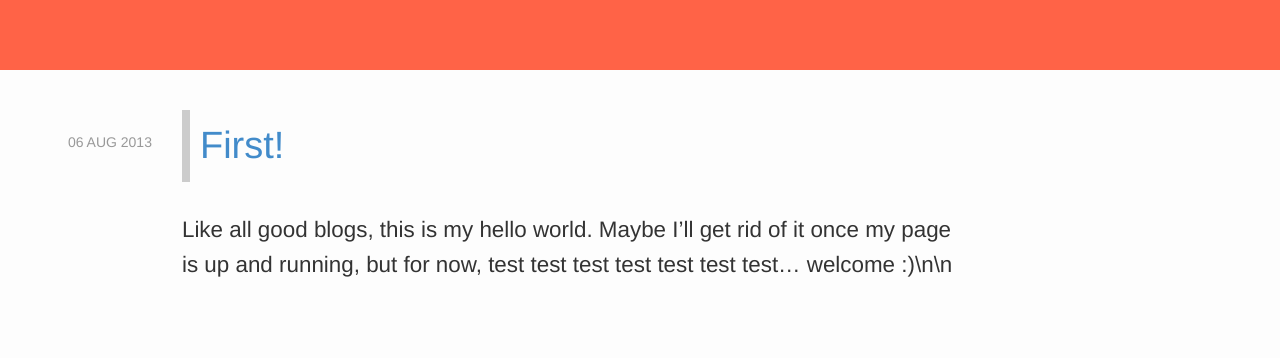
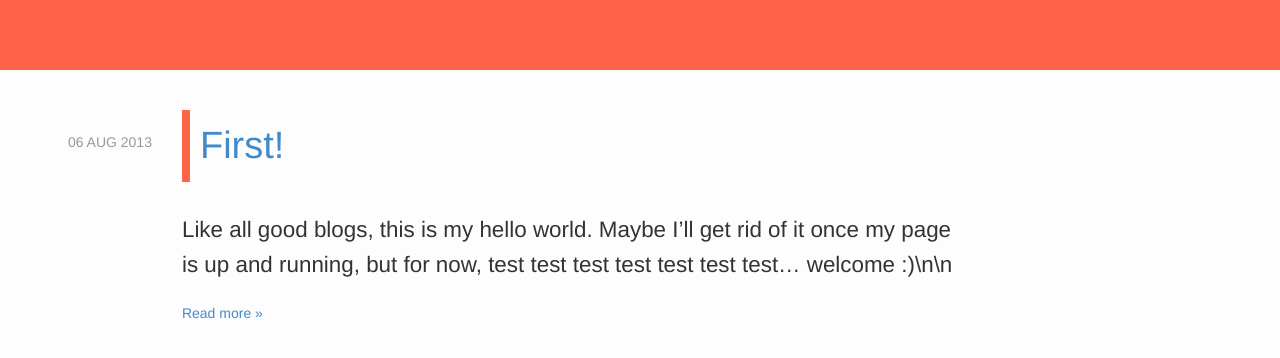
Before and after one commit to vijaysharm/vijaysharm.github.io, a Jekyll site: the page built from index.html, in a window 1280 px wide. Shown: the part 307-665 px from the top of the page. Built offline with Jekyll 4.4.1, drawn with Linux system fonts in a browser that asks for light colours; the list of posts is cut into pages by our own code.

Commit message:
Fixed more styling and added a 'read more' link

```diff
--- a/css/custom.css
+++ b/css/custom.css
@@ -15,6 +15,10 @@ body {
 	border-left: 8px solid #CCC;
 	margin: 40px 0px 30px 0px;
 	padding: 15px 30px 15px 10px;
+}
+
+.post h1:nth-child(1){
+	border-left: 8px solid tomato;
 }
 
 .article_date {
--- a/index.html
+++ b/index.html
@@ -14,10 +14,10 @@ layout: default
 					<a href="{{ post.url }}">{{ post.title }}</a>
 				</h1>
 				{{ post.excerpt }}
+				<div><a href="{{ post.url }}">Read more &raquo;</a></div>
 			</div>
 		</div>
 	{% endfor %}
-
 </section>
 
 <section id="paginator">
```
